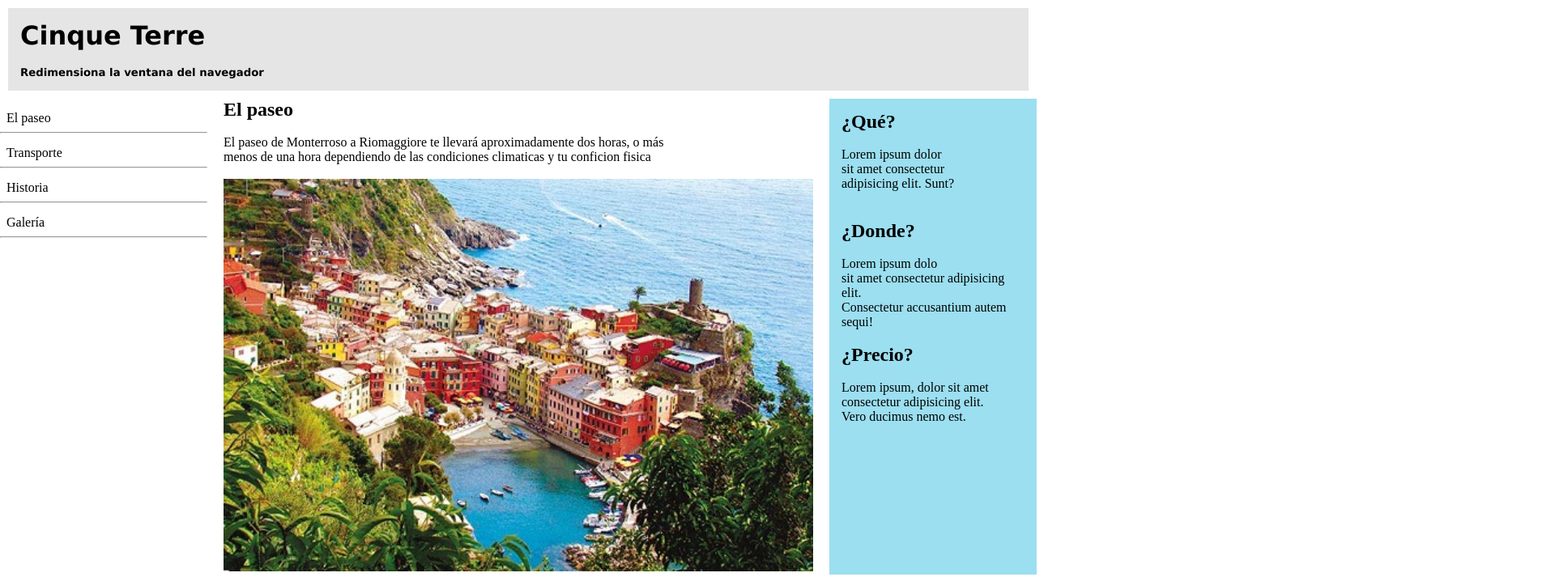
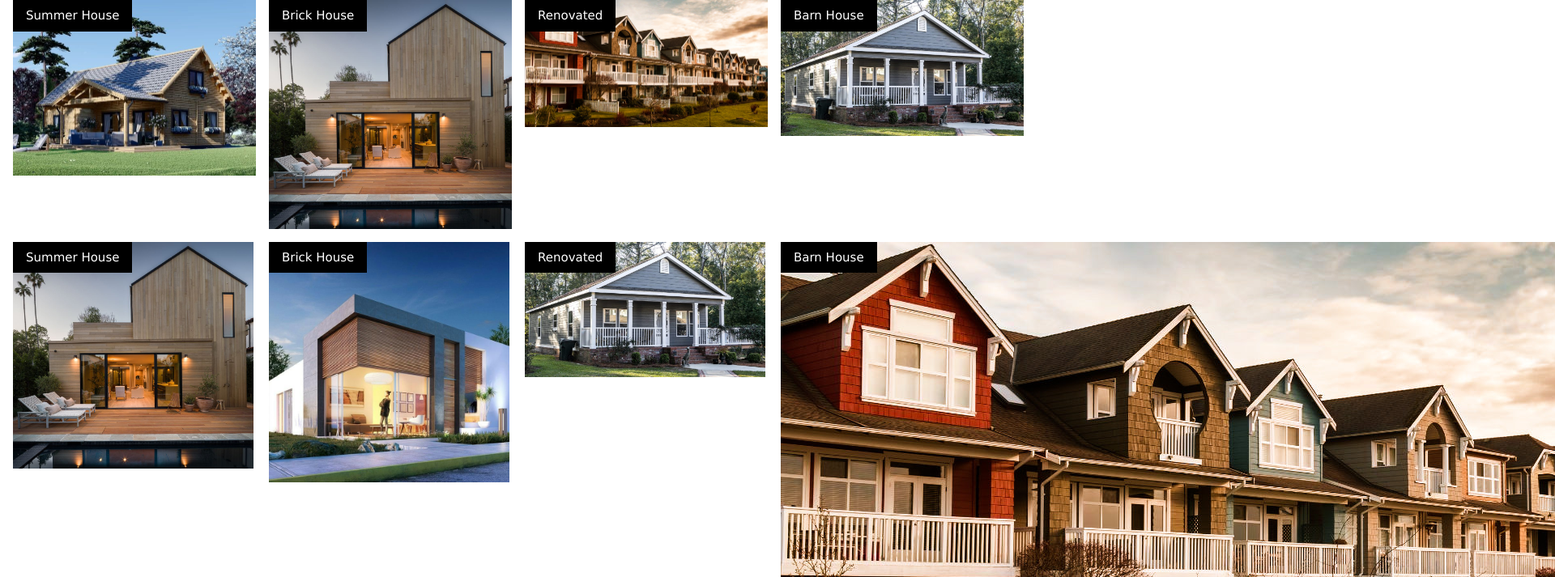
Before and after one commit to Jeii2/Responsive-web, a plain HTML site: page index.html in a window 1280 px wide. Shown: the top 713 px of the page at 81% size, 1920 px wide, since content can reach past the window. Drawn offline with nearby package versions, Linux system fonts and the light colour scheme.

Commit message:
Add files via upload

```diff
--- a/index.html
+++ b/index.html
@@ -1,65 +1,67 @@
 <!DOCTYPE html>
-<html lang="en">
-
+<html>
 <head>
-    <meta charset="UTF-8">
-    <meta name="viewport" content="width=device-width, initial-scale=1.0">
-    <link rel="stylesheet" href="style.css">
-    <title>Ejercicio 1</title>
+<title>CASAS</title>
+<meta charset="UTF-8">
+<meta name="viewport" content="width=device-width, initial-scale=1">
+<link rel="stylesheet" href="https://www.w3schools.com/w3css/4/w3.css">
 </head>
-
 <body>
 
-    <div class="title">
-        <h1> Cinque Terre </h1>
-        <br>
-        <h5>Redimensiona la ventana del navegador</h5>
+  <div class="w3-row-padding">
+    <div class="w3-col l3 m6 w3-margin-bottom">
+      <div class="w3-display-container">
+        <div class="w3-display-topleft w3-black w3-padding">Summer House</div>
+        <img src="casa1.jpg" alt="House" style="width:100%">
+      </div>
     </div>
-    <div class="container">
-        <div class="menu">
-            <a href="">El paseo</a>
-            <hr>
-            <a href="">Transporte</a>
-            <hr>
-            <a href="">Historia</a>
-            <hr>
-            <a href="">Galería</a>
-            <hr>
-        </div>
+    <div class="w3-col l3 m6 w3-margin-bottom">
+      <div class="w3-display-container">
+        <div class="w3-display-topleft w3-black w3-padding">Brick House</div>
+        <img src="casa2.jpg" alt="House" style="width:100%">
+      </div>
+    </div>
+    <div class="w3-col l3 m6 w3-margin-bottom">
+      <div class="w3-display-container">
+        <div class="w3-display-topleft w3-black w3-padding">Renovated</div>
+        <img src="casa3.jpg" alt="House" style="width:100%">
+      </div>
+    </div>
+    <div class="w3-col l3 m6 w3-margin-bottom">
+      <div class="w3-display-container">
+        <div class="w3-display-topleft w3-black w3-padding">Barn House</div>
+        <img src="casa4.jpg" alt="House" style="width:100%">
+      </div>
+    </div>
+  </div>
 
-        <div class="main">
-            <h2> El paseo</h2>
-            <br>
-            <p>El paseo de Monterroso a Riomaggiore te llevará aproximadamente dos horas, o más <br>
-                menos de una hora dependiendo de las condiciones climaticas y tu conficion fisica</p>
-            <br>
-            <div>
-                <img src="img1.jpg" alt="img principal">
-            </div>
-        </div>
+  <div class="w3-row-padding">
+    <div class="w3-col l3 m6 w3-margin-bottom">
+      <div class="w3-display-container">
+        <div class="w3-display-topleft w3-black w3-padding">Summer House</div>
+        <img src="casa2.jpg" alt="House" style="width:99%">
+      </div>
+    </div>
+    <div class="w3-col l3 m6 w3-margin-bottom">
+      <div class="w3-display-container">
+        <div class="w3-display-topleft w3-black w3-padding">Brick House</div>
+        <img src="casa5.jpg" alt="House" style="width:99%">
+      </div>
+    </div>
+    <div class="w3-col l3 m6 w3-margin-bottom">
+      <div class="w3-display-container">
+        <div class="w3-display-topleft w3-black w3-padding">Renovated</div>
+        <img src="casa4.jpg" alt="House" style="width:99%">
+      </div>
+    </div>
+    <div class="w3-col l3 m6 w3-margin-bottom">
+      <div class="w3-display-container">
+        <div class="w3-display-topleft w3-black w3-padding">Barn House</div>
+        <img src="casa3.jpg" alt="House" style="width:99%, font-family;">
+      </div>
+    </div>
+  </div>
 
-        <div class="about">
-            <h2>¿Qué?</h2>
-            <br>
-            <p>Lorem ipsum dolor <br>
-               sit amet consectetur <br>
-               adipisicing elit. Sunt?</p>
-            <br>
-            <br>
-               <h2>¿Donde?</h2>
-            <br>
-            <p>Lorem ipsum dolo <br>
-                 sit amet consectetur adipisicing elit. <br>
-                  Consectetur accusantium autem sequi!</p>
-            <br>
-               <h2>¿Precio?</h2>
-            <br>
-            <p>Lorem ipsum, dolor sit amet consectetur adipisicing elit.
-                <br> Vero ducimus nemo est.</p>
-        </div>
-
-    </div>
 
 </body>
-
 </html>
--- a/style.css
+++ /dev/null
@@ -1,66 +0,0 @@
-* {
-    margin: 0;
-    padding: 0;
-    box-sizing: border-box;
-}
-
-.title {
-    background-color: #e5e5e5;
-    padding: 15px;
-    margin: 10px;
-    font-family: Verdana, Geneva, Tahoma, sans-serif;
-    color: black;
-}
-
-.container {
-    display: flex;
-}
-
-.menu {
-    width: 20%;
-}
-
-.menu a {
-    text-decoration: none;
-    color: black;
-    display: block;
-    padding: 8px;
-    margin-top: 7px;
-}
-
-.main {
-    width: 60%;
-    padding: 0 20px;
-}
-
-.main div img{
-    width: 100%;
-}
-
-.about {
-    width: 20%;
-    background-color: #9bdff0;
-    padding: 15px;
-}
-
-.copyright {
-    background-color: #7dd4c6;
-    text-align: center;
-    margin: 10px;
-    padding: 10px;
-}
-
-@media screen and (max-width:800px){
-    h1{
-        color: #15f;
-    }
-}
-
-@media screen and (max-width:600px){
-   .container{
-    flex-direction: column;
-   }
-   .container div{
-    width: 100%;
-   }
-}
```
Also changed, not shown: casa1.jpg (added), casa2.jpg (added), casa3.jpg (added), casa4.jpg (added), casa5.jpg (added), casa6.webp (added).
